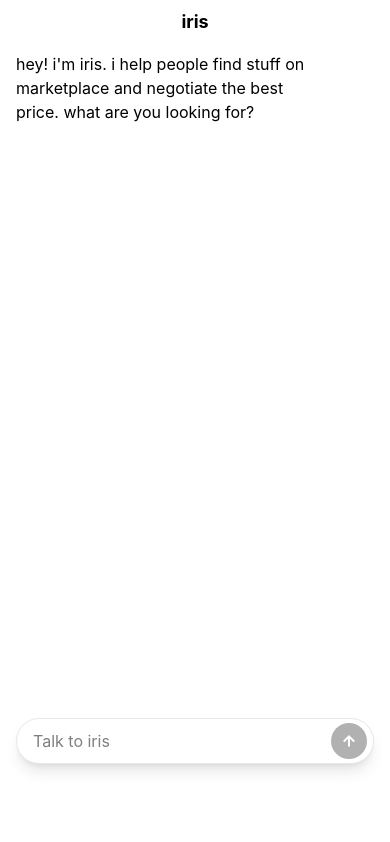
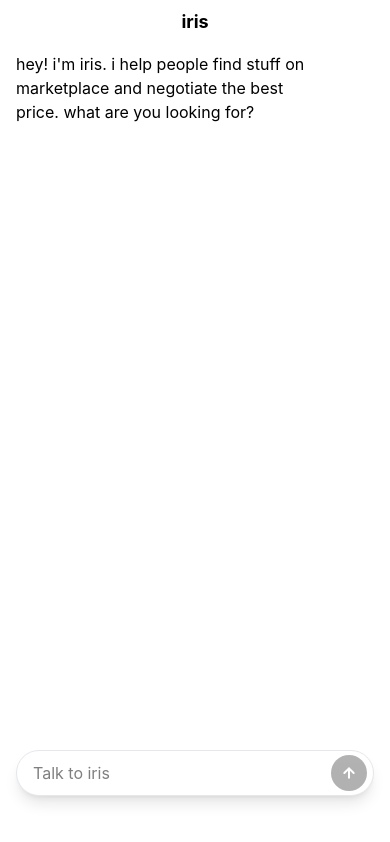
Before and after one commit to jghoshh/iris, a Next.js app: page / in a window 390 px wide. Built offline with nearby package versions, Linux system fonts and the light colour scheme.

Commit message:
fix mobile responsivneess

```diff
--- a/src/app/globals.css
+++ b/src/app/globals.css
@@ -30,7 +30,7 @@ body {
 
 /* Composer needs base margin + safe area for consistent spacing */
 .safe-bottom-padded {
-  margin-bottom: calc(5rem + env(safe-area-inset-bottom, 0));
+  margin-bottom: calc(3rem + env(safe-area-inset-bottom, 0));
 }
 
 /* Use dynamic viewport height for mobile browsers */
```
